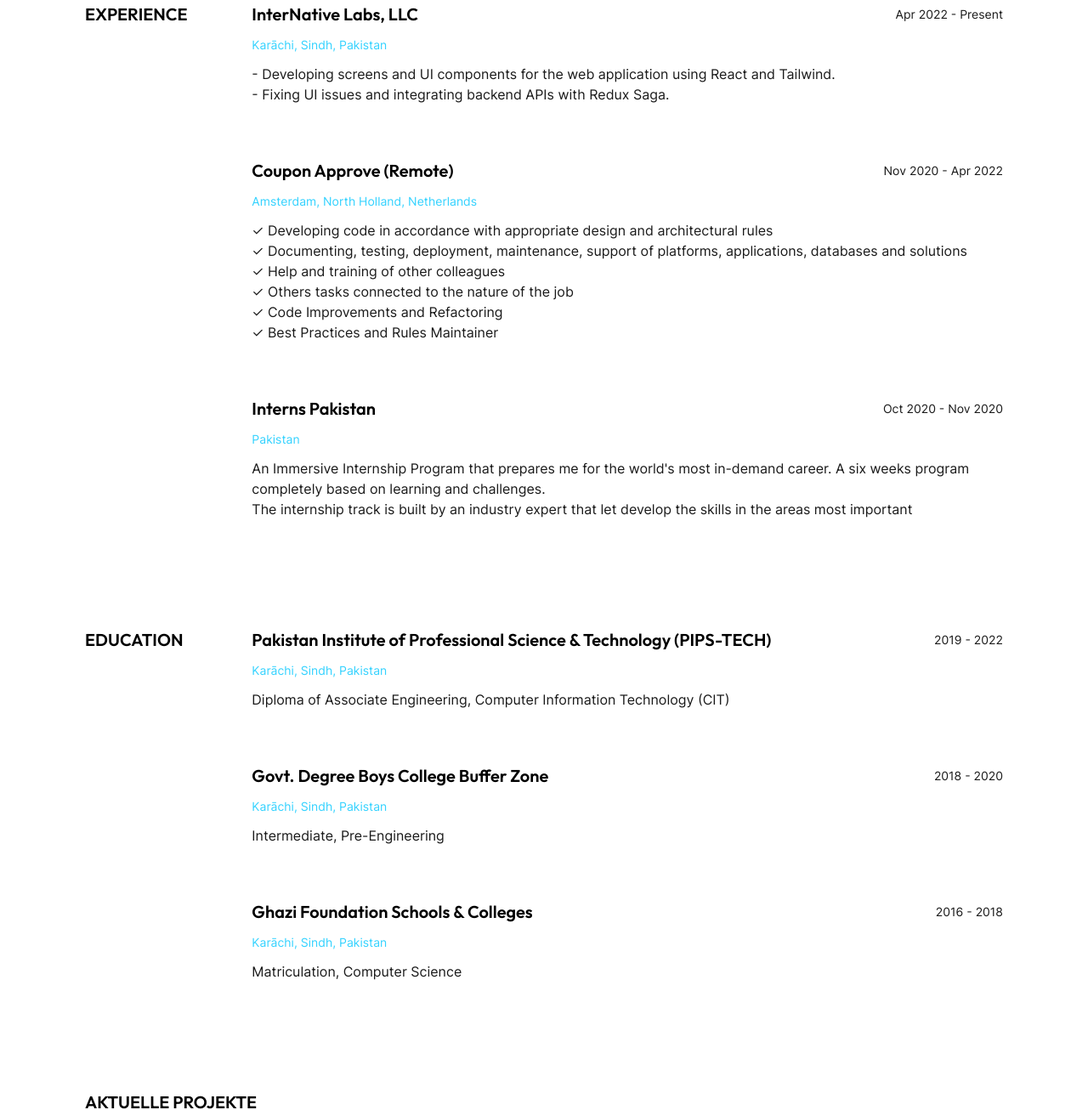
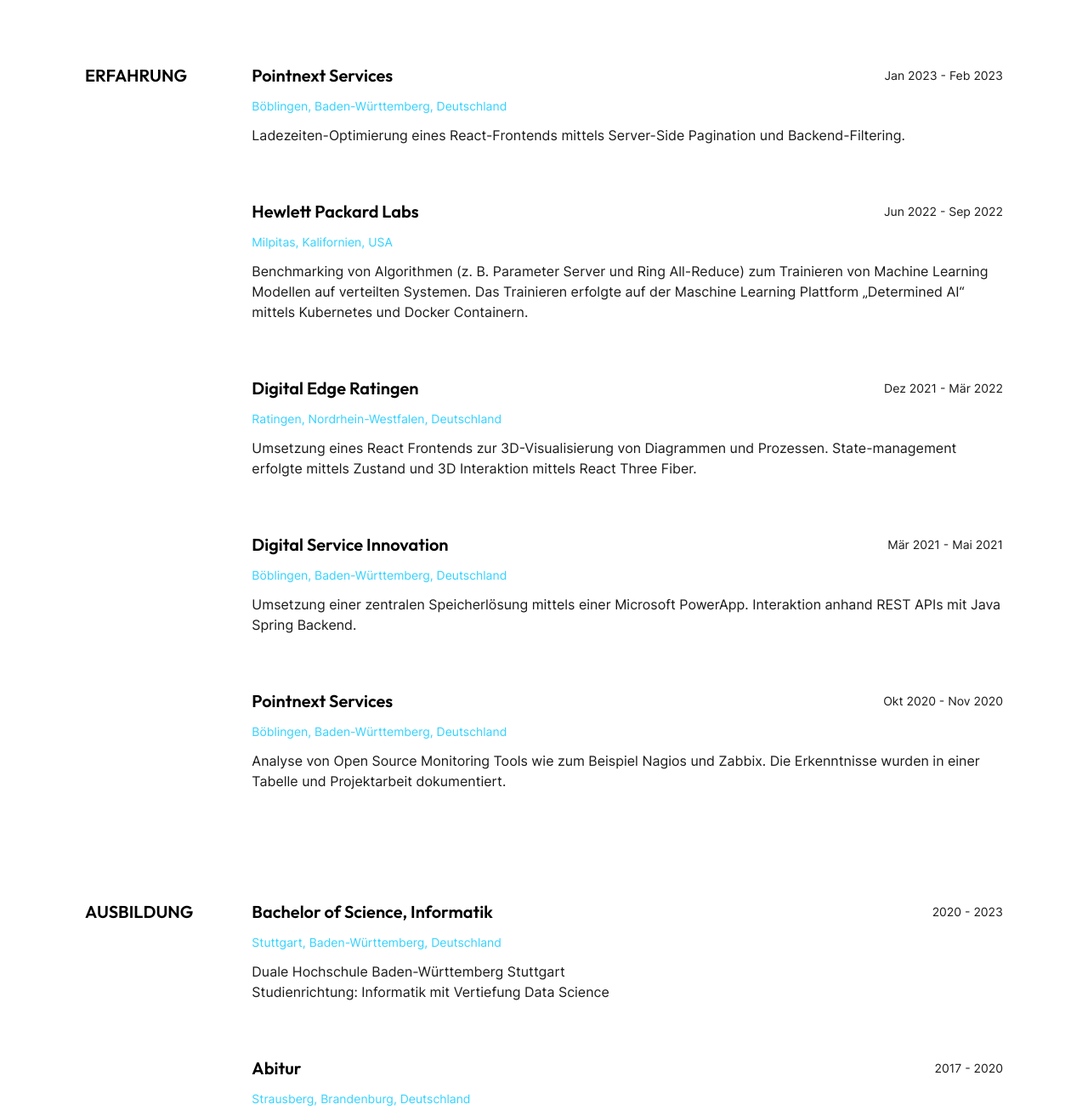
Before and after one commit to felixhoffmnn/portfolio, an Astro site: page / in a window 1280 px wide. Shown: the part 717-2023 px from the top of the page at 85% size. Built offline with nearby package versions, Linux system fonts and the light colour scheme; Astro itself is replaced by a stand-in of ours; a web font is replaced by a local one.

Commit message:
📝 Update introduction, experience, and education

```diff
--- a/src/components/home/Hero.astro
+++ b/src/components/home/Hero.astro
@@ -7,7 +7,5 @@
 <section>
   <p class="dark:text-light mt-[117px]">Hey, ich bin</p>
   <h1>{name}</h1>
-  <p class="dark:text-light text-lg mb-16">
-    {about}
-  </p>
+  {about.map((paragraph) => <p class="dark:text-light text-lg mb-2 last:mb-16">{paragraph}</p>)}
 </section>
--- a/src/data/info.ts
+++ b/src/data/info.ts
@@ -2,76 +2,97 @@
   baseUrl: "https://felix-hoffmann.dev",
   name: "Felix Hoffmann",
   jobDescription: "Bachelorstudent Informatik",
-  about: `I'm a software engineer based in Karachi, Pakistan.
-   I enjoy creating things that live on the internet, whether that be websites, applications, or anything in between.
-   I have been working for 3 year, with a demonstrated history of working in the Computer Software industry. Skilled in Front-end Development.
-   I have 3 years of experience in HTML, CSS, SCSS, JavaScript, Bootstrap, tailwind CSS, StyledComponent, React JS and Next JS. Hence,
-   I have successfully completed several web projects from scratch.
-   Yet, I learn continuously and never stop exploring new technologies.
-   So, I have also gained knowledge of Node JS, Express JS, Mongo DB, Python,
-   firebase and React Native with time.
-  `,
+  about: [
+    "Ich bin Bachelorstudent an der Duale Hochschule Baden-Württemberg Stuttgart und arbeite bei Hewlett Packard Enterprise. Geboren und aufgewachsen in Buckow - Brandenburg, lebe ich seit Mitte 2020 in Stuttgart - Baden-Württemberg.",
+    "Ich habe mich auf Data Science und Web Design spezialisiert und arbeite derzeit NLP-Projekten und Performanz-Optimierung von einer React-Application, bei dem ich mein Wissen in diesen Bereichen anwenden kann.",
+    "Zu meinen Fähigkeiten gehören die Arbeit mit Datenbanken wie Postgres und MySQL, Programmiersprachen wie Python, TypeScript und Java, sowie Tools und Frameworks im Bereich Data Science wie Pandas, Scikit, spaCy, Streamlit und TensorFlow. Zusätzlich habe ich Erfahrung in der Arbeit mit Big-Data-Technologien wie Hadoop, Pyspark, Airflow und HDFS sowie im Bereich Webdesign mit Figma und Adobe XD und in der Fotobearbeitung mit Photoshop und Lightroom.",
+  ],
 
   experience: [
     {
-      name: "InterNative Labs, LLC",
-      location: "Karāchi, Sindh, Pakistan",
-      startDate: "Apr 2022",
-      endDate: "Present",
+      name: "Pointnext Services",
+      location: "Böblingen, Baden-Württemberg, Deutschland",
+      startDate: "Jan 2023",
+      endDate: "Feb 2023",
       description: [
-        "- Developing screens and UI components for the web application using React and Tailwind.",
-        "- Fixing UI issues and integrating backend APIs with Redux Saga.",
+        "Ladezeiten-Optimierung eines React-Frontends mittels Server-Side Pagination und Backend-Filtering.",
       ],
+      skills: ["React", "TypeScript", "Performanz Optimierung"],
     },
 
     {
-      name: "Coupon Approve (Remote)",
-      location: "Amsterdam, North Holland, Netherlands",
-      startDate: "Nov 2020",
-      endDate: "Apr 2022",
+      name: "Hewlett Packard Labs",
+      location: "Milpitas, Kalifornien, USA",
+      startDate: "Jun 2022",
+      endDate: "Sep 2022",
       description: [
-        "✓ Developing code in accordance with appropriate design and architectural rules",
-        "✓ Documenting, testing, deployment, maintenance, support of platforms, applications, databases and solutions",
-        "✓ Help and training of other colleagues",
-        "✓ Others tasks connected to the nature of the job",
-        "✓ Code Improvements and Refactoring ",
-        "✓ Best Practices and Rules Maintainer",
+        "Benchmarking von Algorithmen (z. B. Parameter Server und Ring All-Reduce) zum Trainieren von Machine Learning Modellen auf verteilten Systemen. Das Trainieren erfolgte auf der Maschine Learning Plattform „Determined AI“ mittels Kubernetes und Docker Containern.",
       ],
+      skills: ["Determined AI", "Kubernetes", "Machine Learning", "Python"],
     },
 
     {
-      name: "Interns Pakistan",
-      location: "Pakistan",
-      startDate: "Oct 2020",
+      name: "Digital Edge Ratingen",
+      location: "Ratingen, Nordrhein-Westfalen, Deutschland",
+      startDate: "Dez 2021",
+      endDate: "Mär 2022",
+      description: [
+        "Umsetzung eines React Frontends zur 3D-Visualisierung von Diagrammen und Prozessen. State-management erfolgte mittels Zustand und 3D Interaktion mittels React Three Fiber.",
+      ],
+      skills: ["React", "Three.js", "3D Visualisierung"],
+    },
+
+    {
+      name: "Digital Service Innovation",
+      location: "Böblingen, Baden-Württemberg, Deutschland",
+      startDate: "Mär 2021",
+      endDate: "Mai 2021",
+      description: [
+        "Umsetzung einer zentralen Speicherlösung mittels einer Microsoft PowerApp. Interaktion anhand REST APIs mit Java Spring Backend.",
+      ],
+      skills: ["Power Apps", "Knowledge Management"],
+    },
+
+    {
+      name: "Pointnext Services",
+      location: "Böblingen, Baden-Württemberg, Deutschland",
+      startDate: "Okt 2020",
       endDate: "Nov 2020",
       description: [
-        "An Immersive Internship Program that prepares me for the world's most in-demand career. A six weeks program completely based on learning and challenges.",
-        "The internship track is built by an industry expert that let develop the skills in the areas most important ",
+        "Analyse von Open Source Monitoring Tools wie zum Beispiel Nagios und Zabbix. Die Erkenntnisse wurden in einer Tabelle und Projektarbeit dokumentiert.",
       ],
+      skills: ["Monitoring", "Open Source"],
     },
   ],
 
   education: [
     {
-      name: "Pakistan Institute of Professional Science & Technology (PIPS-TECH)",
-      location: "Karāchi, Sindh, Pakistan",
-      startDate: "2019",
-      endDate: "2022",
-      description: ["Diploma of Associate Engineering,  Computer Information Technology (CIT)"],
+      name: "Bachelor of Science, Informatik",
+      location: "Stuttgart, Baden-Württemberg, Deutschland",
+      startDate: "2020",
+      endDate: "2023",
+      description: [
+        "Duale Hochschule Baden-Württemberg Stuttgart",
+        "Studienrichtung: Informatik mit Vertiefung Data Science",
+      ],
     },
     {
-      name: "Govt. Degree Boys College Buffer Zone",
-      location: "Karāchi, Sindh, Pakistan",
-      startDate: "2018",
+      name: "Abitur",
+      location: "Strausberg, Brandenburg, Deutschland",
+      startDate: "2017",
       endDate: "2020",
-      description: ["Intermediate, Pre-Engineering"],
+      description: [
+        "Abitur in 3 Jahren",
+        "Schwerpunkt: Maschinen- und Kommunikationstechnik",
+        "Oberstufenzentrum Märkisch-Oderland",
+      ],
     },
     {
-      name: "Ghazi Foundation Schools & Colleges",
-      location: "Karāchi, Sindh, Pakistan",
-      startDate: "2016",
-      endDate: "2018",
-      description: ["Matriculation,  Computer Science"],
+      name: "Mittlerer Schulabschluss",
+      location: "Strausberg, Brandenburg, Deutschland",
+      startDate: "2006",
+      endDate: "2017",
+      description: ["bundtStift Schulen", "Grundschule und Gymnasium mit kreativem Schwerpunkt"],
     },
   ],
 
@@ -83,10 +104,10 @@
 
   projects: [
     {
-      title: "Astro Portfolio",
+      title: "GePart",
       isFeatured: true,
-      thumbnail: "/assets/images/astro-portfolio.png",
-      githubUrl: "https://github.com/felixhoffmnn",
+      thumbnail: "/assets/images/deutscher_bundestag.jpg",
+      githubUrl: "https://github.com/felixhoffmnn/gepart",
       liveUrl: "https://felixemmanuel.de/",
     },
   ],
--- a/src/pages/index.astro
+++ b/src/pages/index.astro
@@ -23,8 +23,8 @@
   <body>
     <Layout>
       <Hero name={info.name} about={info.about} />
-      <Experience title={"EXPERIENCE"} details={info.experience} />
-      <Experience title={"EDUCATION"} details={info.education} />
+      <Experience title={"ERFAHRUNG"} details={info.experience} />
+      <Experience title={"AUSBILDUNG"} details={info.education} />
       <section>
         <h2 class="w-[15rem] dark:text-light mt-16">AKTUELLE PROJEKTE</h2>
         <ProjectsWrapper projects={featureProjects} />
--- a/src/pages/projects/index.astro
+++ b/src/pages/projects/index.astro
@@ -12,15 +12,15 @@
 <html lang="de">
   <head>
     <MetaHead
-      title={"Projects"}
-      description={"All projects are available in this page."}
+      title={"Projekte"}
+      description={"Übersicht über meine Projekte."}
       ogImageUrl={"/assets/images/profile.png"}
     />
   </head>
 
   <body>
     <Layout>
-      <h1 style="line-height: 1.2;">Projects</h1>
+      <h1 style="line-height: 1.2;">Projekte</h1>
       <ProjectsWrapper projects={Projects} />
     </Layout>
   </body>
--- a/src/types/index.ts
+++ b/src/types/index.ts
@@ -6,7 +6,7 @@
 
 export interface IHeroProps {
   name: string;
-  about: string;
+  about: string[];
 }
 
 export interface IExperience {
@@ -15,6 +15,7 @@
   startDate: string;
   endDate: string;
   description: string[];
+  skills: string[];
 }
 export interface IExperiences {
   title: string;
```
Also changed, not shown: public/assets/images/deutscher_bundestag.jpg (added).
